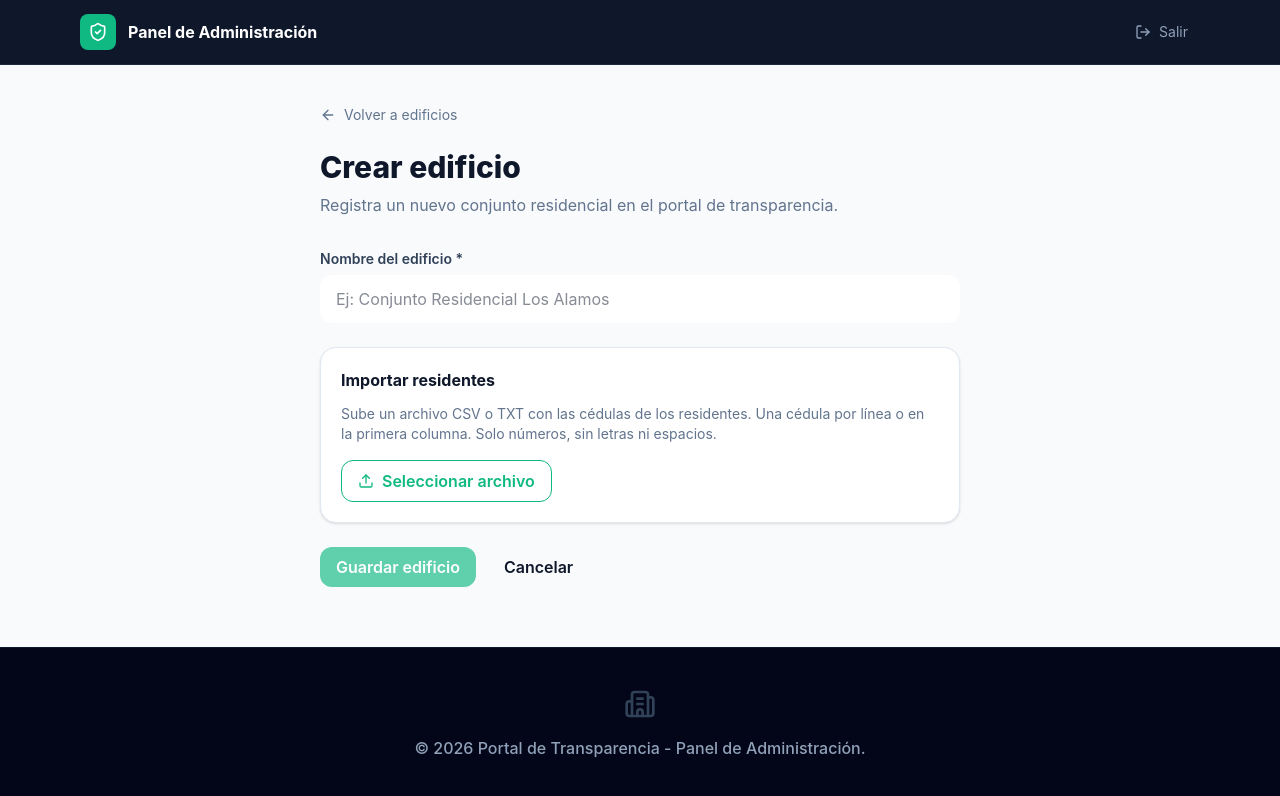
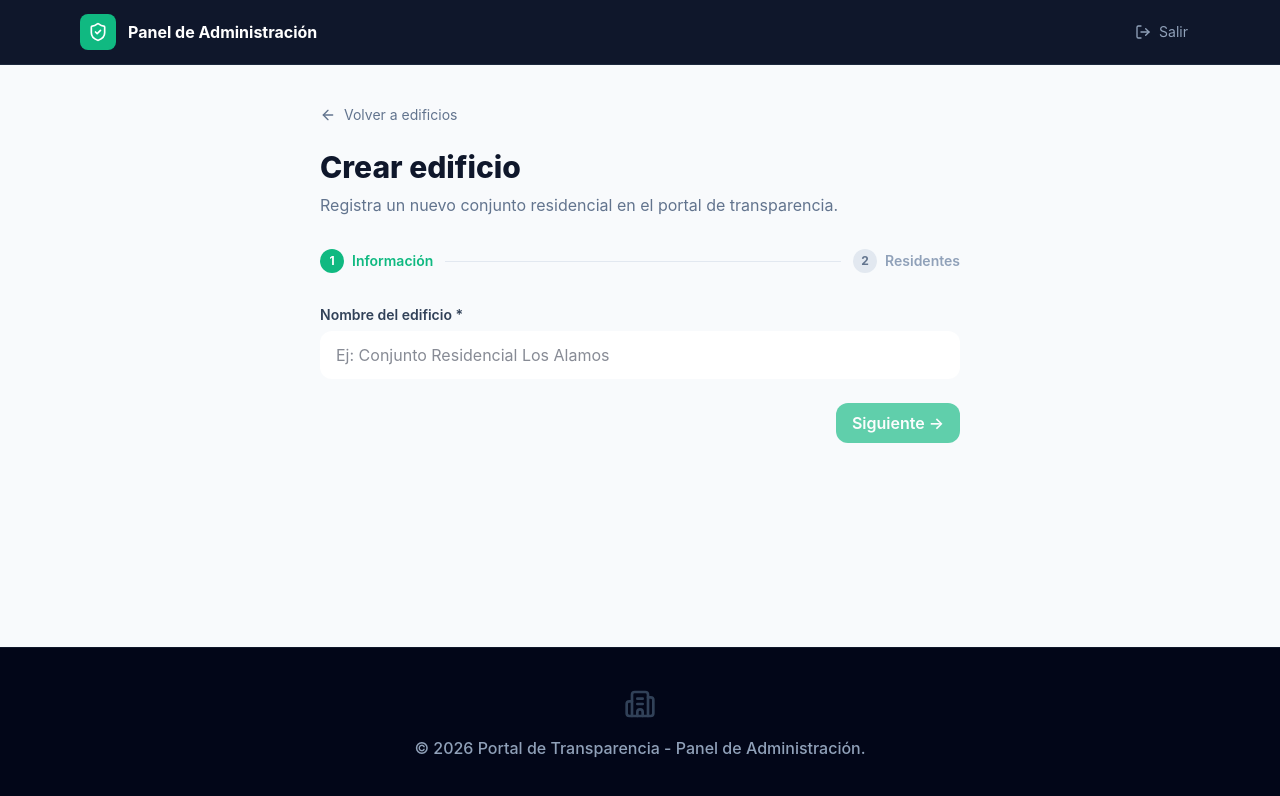
Before and after one commit to jscalderon65/fiscal-audit-transparency-portal, a React (Vite) app: page /admin/buildings/create in a window 1280 px wide. Shown: the top 796 px of the page. Built offline with nearby package versions, Linux system fonts and the light colour scheme; no server answers.

Commit message:
feat: create building en wizard steps
- Paso 1: información del edificio con nombre
- Paso 2: importar residentes vía CSV
- Indicador de pasos con círculos numerados y línea conectora
- Navegación Siguiente/Anterior entre pasos
- Misma estructura que edit pero en flujo secuencial

```diff
--- a/src/pages/admin/buildings/create.tsx
+++ b/src/pages/admin/buildings/create.tsx
@@ -1,6 +1,6 @@
 import { useState, useRef } from "react";
 import { useNavigate } from "react-router-dom";
-import { AlertCircle, ArrowLeft, Upload, FileText } from "lucide-react";
+import { AlertCircle, ArrowLeft, Upload, FileText, Check } from "lucide-react";
 import { Text } from "../../../ui/Typography";
 import Button from "../../../ui/Button";
 import { ROUTES } from "../../../constants/routes";
@@ -20,6 +20,7 @@ function parseCedulas(text: string): { valids: string[]; invalids: number } {
 
 export default function CreateBuilding() {
   const navigate = useNavigate();
+  const [step, setStep] = useState<1 | 2>(1);
   const [name, setName] = useState("");
   const [showError, setShowError] = useState(false);
   const [creating, setCreating] = useState(false);
@@ -70,12 +71,15 @@ export default function CreateBuilding() {
     setCsvStatus(null);
   }
 
-  async function handleSave() {
+  function handleNext() {
     if (name.trim().length < 3) {
       setShowError(true);
       return;
     }
+    setStep(2);
+  }
 
+  async function handleSave() {
     const slug = slugify(name);
 
     setCreating(true);
@@ -112,6 +116,47 @@ export default function CreateBuilding() {
         Registra un nuevo conjunto residencial en el portal de transparencia.
       </Text>
 
+      {/* Steps indicator */}
+      <div className="mt-8 flex items-center gap-3">
+        <div
+          className={`flex items-center gap-2 text-sm font-semibold ${
+            step === 1 ? "text-primary" : "text-primary"
+          }`}
+        >
+          <span
+            className={`w-6 h-6 rounded-full flex items-center justify-center text-xs font-bold ${
+              step === 1
+                ? "bg-primary text-white"
+                : step === 2
+                ? "bg-primary text-white"
+                : "bg-slate-200 text-slate-500"
+            }`}
+          >
+            {step > 1 ? <Check className="w-3.5 h-3.5" /> : "1"}
+          </span>
+          Información
+        </div>
+        <div className="flex-1 h-px bg-slate-200" />
+        <div
+          className={`flex items-center gap-2 text-sm font-semibold ${
+            step === 2 ? "text-primary" : "text-slate-400"
+          }`}
+        >
+          <span
+            className={`w-6 h-6 rounded-full flex items-center justify-center text-xs font-bold ${
+              step === 2
+                ? "bg-primary text-white"
+                : "bg-slate-200 text-slate-500"
+            }`}
+          >
+            2
+          </span>
+          Residentes
+        </div>
+      </div>
+
+      {/* Step 1: Información */}
+      {step === 1 && (
         <div className="mt-8 space-y-6">
           <div>
             <label className="block text-sm font-semibold text-slate-700 mb-1.5">
@@ -139,9 +184,25 @@ export default function CreateBuilding() {
             </div>
           </div>
 
-        {/* CSV import section */}
+          <div className="flex justify-end">
+            <Button
+              variant="primary"
+              onClick={handleNext}
+              disabled={name.trim().length < 3}
+            >
+              Siguiente →
+            </Button>
+          </div>
+        </div>
+      )}
+
+      {/* Step 2: Residentes */}
+      {step === 2 && (
+        <div className="mt-8 space-y-6">
           <div className="p-5 rounded-2xl bg-white border border-slate-200 shadow-sm">
-          <h3 className="font-bold text-slate-900 mb-3">Importar residentes</h3>
+            <h3 className="font-bold text-slate-900 mb-3">
+              Importar residentes
+            </h3>
             <Text className="text-slate-500 text-sm mb-4">
               Sube un archivo CSV o TXT con las cédulas de los residentes. Una
               cédula por línea o en la primera columna. Solo números, sin
@@ -190,23 +251,28 @@ export default function CreateBuilding() {
             )}
           </div>
 
-        <div className="flex flex-wrap items-center gap-3">
-          <Button
-            variant="primary"
-            loading={creating}
-            onClick={handleSave}
-            disabled={name.trim().length < 3}
-          >
-            Guardar edificio
+          <div className="flex items-center justify-between">
+            <Button variant="ghost" onClick={() => setStep(1)}>
+              ← Anterior
             </Button>
+            <div className="flex items-center gap-3">
               <Button
                 variant="ghost"
                 onClick={() => navigate(ROUTES.PANEL_BUILDINGS)}
               >
                 Cancelar
               </Button>
+              <Button
+                variant="primary"
+                loading={creating}
+                onClick={handleSave}
+              >
+                Guardar edificio
+              </Button>
             </div>
           </div>
         </div>
+      )}
+    </div>
   );
 }
```
Lines whose indentation alone changed are shown as unchanged.
